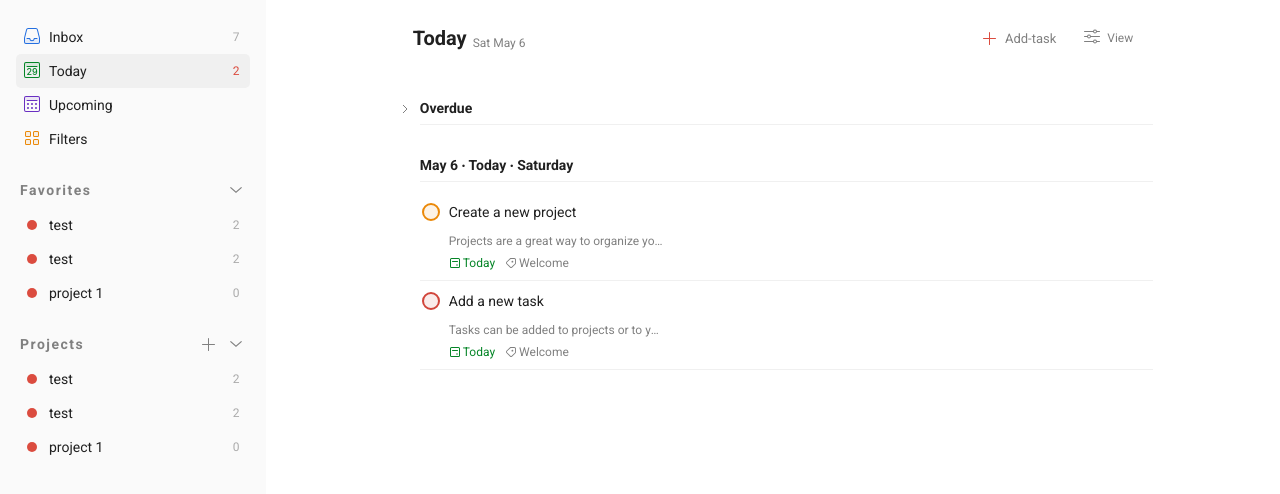
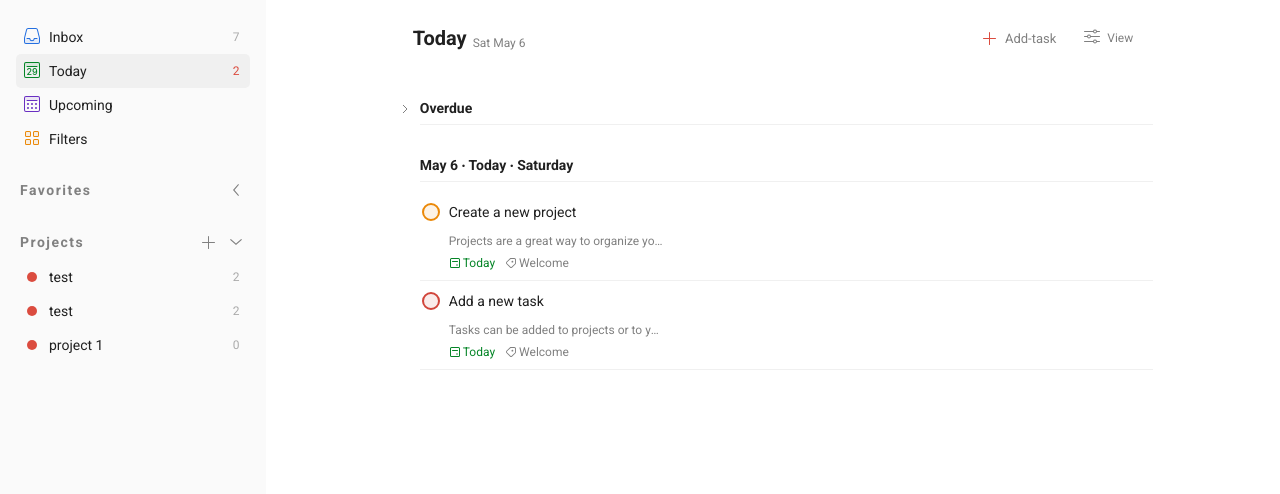
Before and after one commit to ahmeducf/task-pilot, a website built with webpack: page src/index.html in a window 1280 px wide. Shown: the part 56-550 px from the top of the page. Built offline with nearby package versions, Linux system fonts and the light colour scheme.

Commit message:
chore: Handle animated accordion menus

```diff
--- a/src/app/views/menu/index.js
+++ b/src/app/views/menu/index.js
@@ -2,12 +2,29 @@ import renderMainFilters from './main-filters';
 import renderFavorites from './favorites';
 import renderProjects from './projects';
 
+const handleAccordionMenus = () => {
+  const listToggleButtons = document.querySelectorAll('.list-toggle-btn');
+
+  listToggleButtons.forEach((listToggleButton) => {
+    listToggleButton.addEventListener('click', () => {
+      listToggleButton.classList.toggle('active');
+      const list = listToggleButton.parentElement.nextElementSibling;
+
+      if (listToggleButton.classList.contains('active')) {
+        list.style.maxHeight = 0;
+      } else {
+        list.style.maxHeight = `${list.scrollHeight}px`;
+      }
+    });
+  });
+};
+
 const render = (app) => {
   renderMainFilters(app);
+  renderFavorites(app);
+  renderProjects(app);
 
-  renderFavorites(app);
-
-  renderProjects(app);
+  handleAccordionMenus();
 };
 
 export default render;
--- a/src/app/views/menu/projects/index.js
+++ b/src/app/views/menu/projects/index.js
@@ -9,6 +9,7 @@ const render = (app) => {
 
     projectsList.appendChild(item);
   });
+  projectsList.style.maxHeight = `${projectsList.scrollHeight}px`;
 };
 
 export default render;
--- a/src/index.css
+++ b/src/index.css
@@ -216,6 +216,18 @@ ul.projects-list {
   flex-direction: column;
 }
 
+ul.favorites-list,
+ul.projects-list {
+  display: flex;
+  flex-direction: column;
+  overflow: hidden;
+  transition: max-height 0.3s ease-in-out;
+}
+
+ul.favorites-list {
+  max-height: 0;
+}
+
 li.main-filters-list__item,
 li.menu__item {
   height: 34px;
@@ -357,11 +369,11 @@ li.main-filters-list__item:nth-of-type(2) span.count {
   background-color: var(--color-item-bg-hover);
 }
 
-.toggle-list-btn svg {
+.list-toggle-btn svg {
   transition: transform 0.2s ease-in-out;
 }
 
-.toggle-list-btn.active svg {
+.list-toggle-btn.active svg {
   transform: rotate(90deg);
 }
 
--- a/src/index.html
+++ b/src/index.html
@@ -120,7 +120,7 @@
         <div class="favorites">
           <div class="favorites__header">
             <h3 class="favorites__title">Favorites</h3>
-            <button class="toggle-list-btn">
+            <button class="list-toggle-btn active">
               <svg
                 width="16"
                 height="16"
@@ -200,7 +200,7 @@
                 ></path>
               </svg>
             </button>
-            <button class="toggle-list-btn">
+            <button class="list-toggle-btn">
               <svg
                 width="16"
                 height="16"
```
